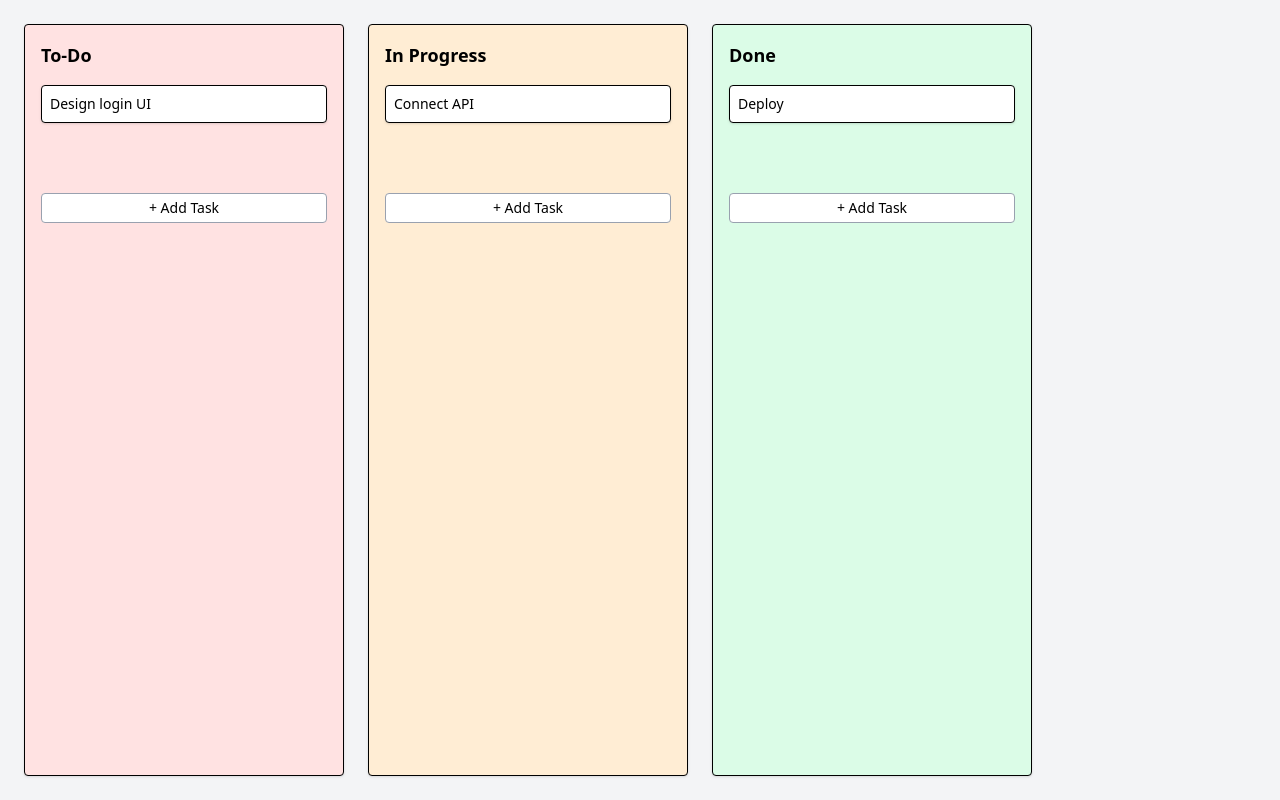
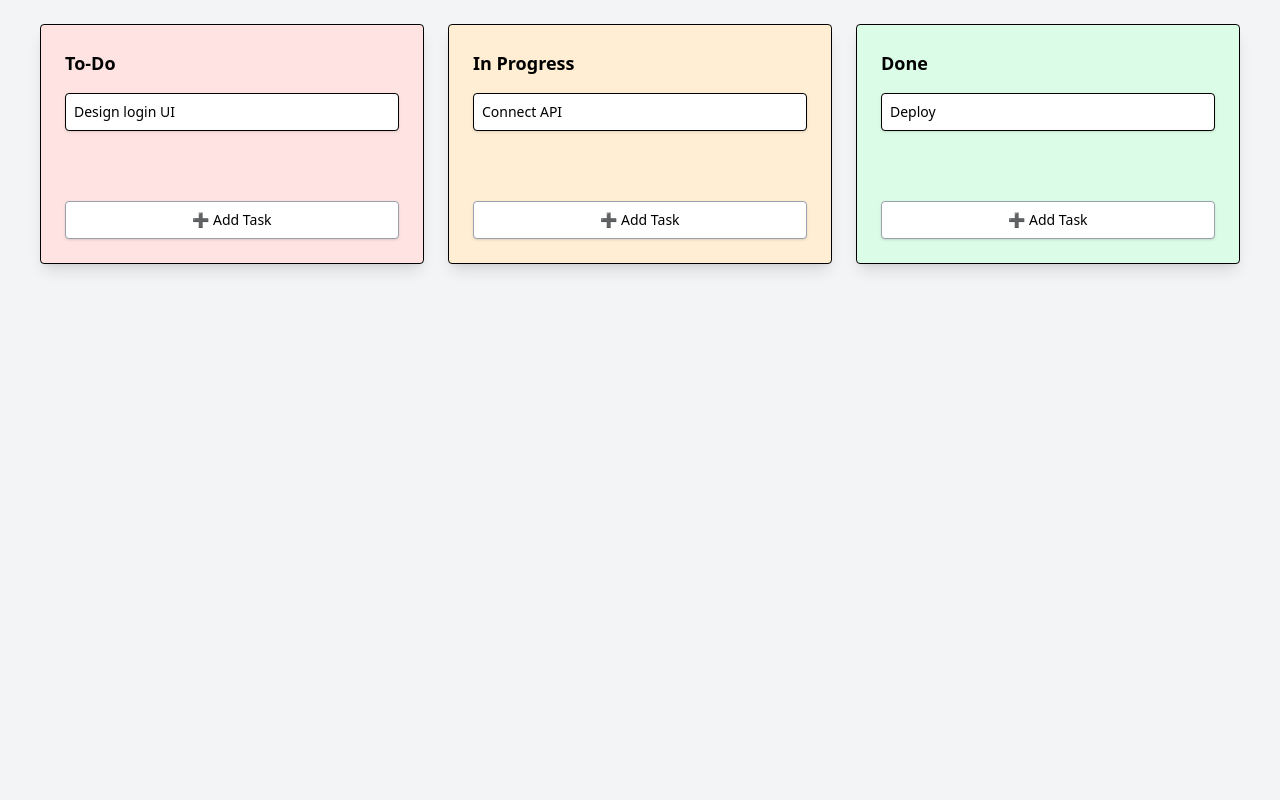
Before and after one commit to Vinit-Kshirsagar/kanban, a Next.js app: page / in a window 1280 px wide. Built offline with nearby package versions, Linux system fonts and the light colour scheme.

Commit message:
Updated Add Task button styles

```diff
--- a/app/page.js
+++ b/app/page.js
@@ -62,11 +62,11 @@ export default function KanbanBoard() {
 
   return (
     <DragDropContext onDragEnd={handleDragEnd}>
-      <div className="flex gap-6 p-6 bg-gray-100 min-h-screen">
+        <div className="w-screen h-screen flex justify-center items-start gap-6 p-6 bg-gray-100 overflow-x-auto">
         {columns.map((col) => (
           <div
             key={col.id}
-            className={`w-80 p-4 border rounded shadow ${col.color}`}
+            className={`w-96 p-6 border rounded shadow-lg ${col.color}`}
           >
             <h2 className="text-lg font-bold mb-4">{col.title}</h2>
 
@@ -118,7 +118,7 @@ export default function KanbanBoard() {
                 />
                 <button
                   onClick={() => handleAddTask(col.id)}
-                  className="w-full bg-blue-500 text-white text-sm py-1 rounded hover:bg-blue-600"
+                  className="w-full bg-purple-300 text-white text-sm py-1 rounded hover:bg-purple-400"
                 >
                   Add
                 </button>
@@ -126,11 +126,13 @@ export default function KanbanBoard() {
             )}
 
             <button
-              onClick={() => toggleInput(col.id)}
-              className="mt-2 w-full bg-white border border-gray-400 rounded p-1 text-sm hover:bg-gray-100"
+            onClick={() => toggleInput(col.id)}
+            className="mt-2 w-full flex items-center justify-center gap-1 bg-white border border-gray-400 rounded p-2 text-sm
+                      hover:bg-gray-200 hover:scale-[1.02] transition duration-200 ease-in-out shadow-sm"
             >
-              + Add Task
+            ➕ Add Task
             </button>
+
           </div>
         ))}
       </div>
```
